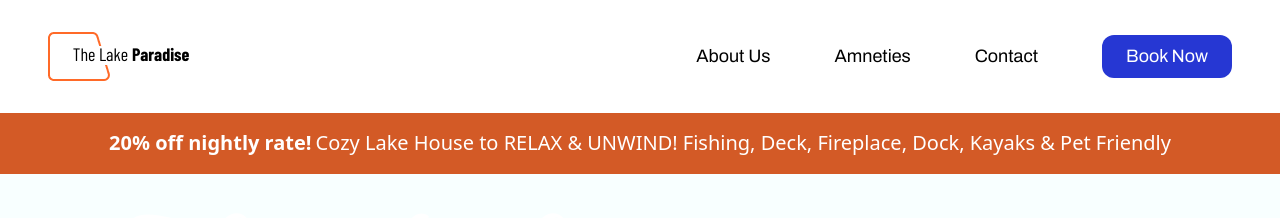
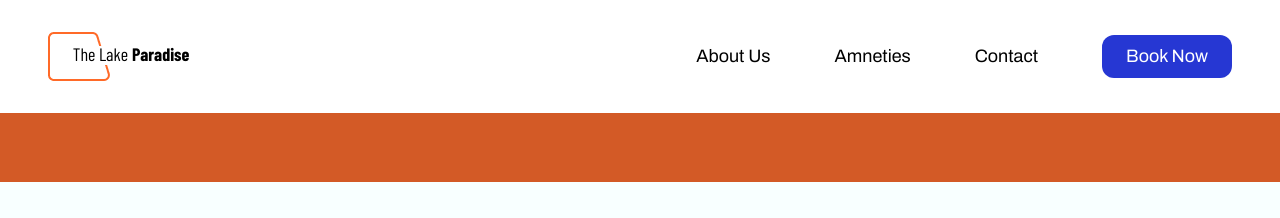
Before and after one commit to Qriocity-Company/lake-paradise, a React (Vite) app: page / in a window 1280 px wide. Shown: the top 218 px of the page. Built offline with nearby package versions, Linux system fonts and the light colour scheme; no server answers; a web font is replaced by a local one.

Commit message:
added animation in TopBanner text

```diff
--- a/src/components/TopBanner.jsx
+++ b/src/components/TopBanner.jsx
@@ -7,10 +7,12 @@ const TopBanner = () => {
     <div className='bg-[#D35A26] Z-50 text-white w-full h-full py-4 flex flex-col items-center'>
         <p className='w-[90%] text-[16px] md:text-[20px] flex items-center justify-center text-center gap-2'>
           <h3 className=''>
-            <span className='font-semibold'>20% off nightly rate!</span>
+          <marquee direction="right"> <span className='font-semibold'>20% off nightly rate!</span>
             <span className='ml-1'>
+
                 Cozy Lake House to RELAX & UNWIND! Fishing, Deck, Fireplace, Dock, Kayaks & Pet Friendly
             </span>
+            </marquee>
           </h3>
         </p>
     </div>
```
